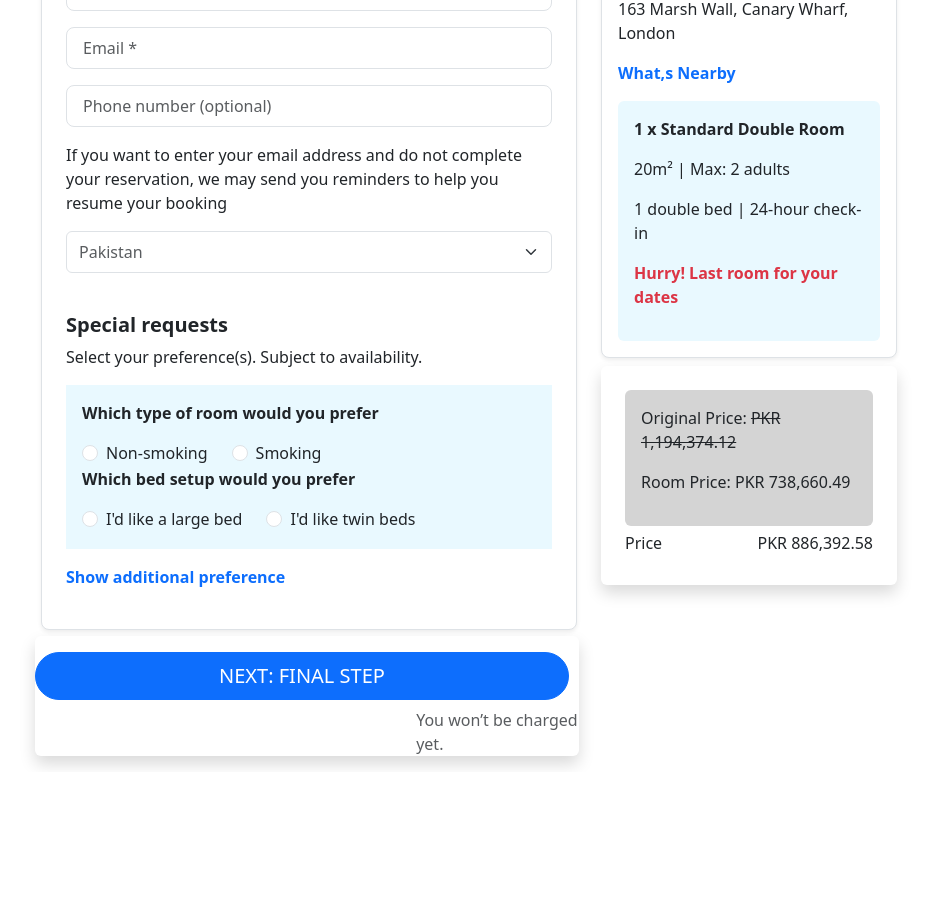
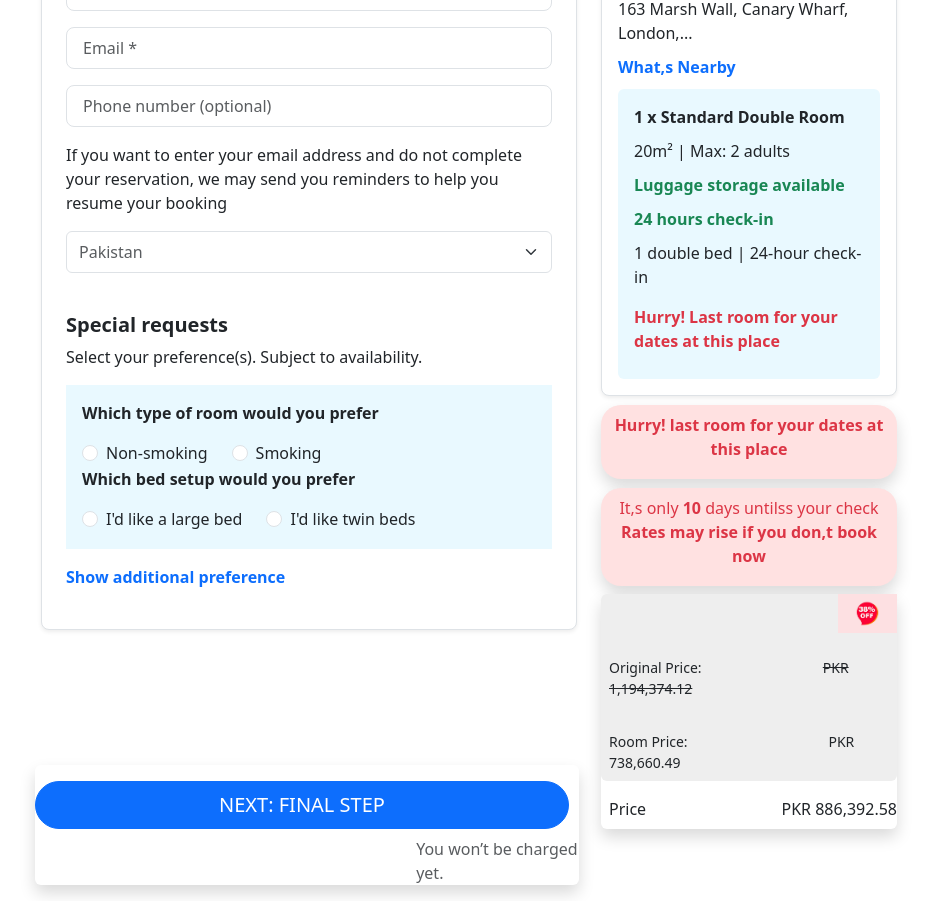
Before and after one commit to abrar0124/Bootstrap, a React (Create React App) app: page /Booknow in a window 1280 px wide. Shown: the part 360-1261 px from the top of the page, without its empty margins (131-1062 px from the left). Before the commit the page ends 1132 px from the top, so only its background shows below. Built offline with nearby package versions, Linux system fonts and the light colour scheme.

Commit message:
add ascending and descending order and make another component

```diff
--- a/src/components/Accomos.jsx
+++ b/src/components/Accomos.jsx
@@ -41,8 +41,14 @@ const hotelsData = [
   },
 ];
 const Accomos = () => {
-  const { searchQuery, selectedStars, selectedPrice, selectedDate, sortBy } =
-    useSelector((state) => state.hotels);
+  const {
+    searchQuery,
+    selectedStars,
+    selectedPrice,
+    selectedDate,
+    sortBy,
+    isAscending,
+  } = useSelector((state) => state.hotels);
   const filteredHotels = hotelsData.filter((hotel) => {
     const lowerCaseName = hotel.name.toLowerCase();
     const lowerCaseQuery = searchQuery.toLowerCase();
@@ -59,8 +65,10 @@ const Accomos = () => {
 
   // Sorting Logic (this was causing the error)
   if (sortBy === "price_lowest") {
-    filteredHotels.sort((a, b) => a.price - b.price);
-    console.log("SortBy Updated:", sortBy); // Console mai check karne ke liye
+    filteredHotels.sort((a, b) =>
+      isAscending ? a.price - b.price : b.price - a.price
+    );
+    console.log(isAscending);
   }
 
   return (
--- a/src/components/Booknow.jsx
+++ b/src/components/Booknow.jsx
@@ -25,12 +25,11 @@ const HotelBookingPage = () => {
           We are holding your price...
           <span className=" text-danger fw-bold">00:19:24</span>
         </div>
-
         {/* Main Content */}
         <div className="container w-75">
           <div className=" row mt-4">
             {/* Left Side - Form */}
-            <div className="col-lg-7">
+            <div className="col-md-7">
               <div className="card p-4 shadow-sm border rounded-3">
                 <h5 className="fw-bold">Who's the lead guest?</h5>
                 <form>
@@ -136,36 +135,64 @@ const HotelBookingPage = () => {
               </div>
             </div>
             {/* Right Side - Booking Summary */}
-            <div className="col-lg-4">
+            <div className="col-md-4">
               <div className="card p-3 shadow-sm border rounded-3">
                 <h6 className="fw-bold">
                   Britannia International Hotel <br /> Canary Wharf
                 </h6>
                 <p>⭐⭐⭐⭐</p>
                 <p className="text-primary fw-bold ">
-                  6.9 Good <span className="text-muted">(2133 reviews)</span>
+                  6.9 Good{" "}
+                  <span className="text-muted fw-normal">(2133 reviews)</span>
                 </p>
-                <p className="fs">163 Marsh Wall, Canary Wharf, London</p>
-                <p className=" fs text-primary fw-bold">What,s Nearby</p>
+                <p className="fs">163 Marsh Wall, Canary Wharf, London,...</p>
+                <p className=" fs text-primary fw-bold ">What,s Nearby</p>
                 <div className="bg-color p-3 rounded">
                   <p className=" fs fw-bold">1 x Standard Double Room</p>
                   <p className="fs">20m² | Max: 2 adults</p>
+                  <p className=" fs text-success fw-bold">
+                    Luggage storage available
+                  </p>
+                  <p className=" fs text-success fw-bold">24 hours check-in</p>
                   <p>1 double bed | 24-hour check-in</p>
                   <p className=" fs text-danger fw-bold">
-                    Hurry! Last room for your dates
+                    Hurry! Last room for your dates at this place
                   </p>
                 </div>
               </div>
-              <div className="shadow p-4 rounded mt-2">
-                <div className="bgs p-3 rounded">
-                  <p className="fs">
-                    Original Price: <del>PKR 1,194,374.12</del>
+              <div className="shadow p-2 text-center  danger">
+                <p className=" fs text-danger fw-bold">
+                  Hurry! last room for your dates at this place
+                </p>
+              </div>
+              <div className="shadow p-2 text-center  danger">
+                <p className=" fs text-danger ">
+                  It,s only <span className="text-danger fw-bold">10</span> days
+                  untilss your check{" "}
+                  <span className="fw-bold">
+                    Rates may rise if you don,t book now
+                  </span>
+                </p>
+              </div>
+              <div className="shadow rounded mt-2">
+                <div className="bgs rounded">
+                  <p>
+                    {" "}
+                    <img className="g" src="/Images/img38.png" alt="" />
                   </p>
-                  <p className="fs">Room Price: PKR 738,660.49</p>
+                  <p className="ff p-2">
+                    Original Price:{" "}
+                    <del className="ms fw-medium">PKR 1,194,374.12</del>
+                  </p>
+
+                  <p className=" ff fs p-2 mb-5">
+                    Room Price:{" "}
+                    <span className="mss fw-medium ">PKR 738,660.49 </span>
+                  </p>
                 </div>
                 <div className="d-flex gap-5 mt-2 justify-content-between">
-                  <h5 className="fs">Price</h5>
-                  <h4 className=" fs ">PKR 886,392.58</h4>
+                  <h5 className="fs md ms-2">Price</h5>
+                  <h4 className=" fs md ">PKR 886,392.58</h4>
                 </div>
               </div>
             </div>
--- a/src/components/Cheapplace.jsx
+++ b/src/components/Cheapplace.jsx
@@ -43,8 +43,14 @@ const hotelsData = [
   },
 ];
 function Cheapplace() {
-  const { searchQuery, selectedStars, selectedPrice, selectedDate, sortBy } =
-    useSelector((state) => state.hotels);
+  const {
+    searchQuery,
+    selectedStars,
+    selectedPrice,
+    selectedDate,
+    sortBy,
+    isAscending,
+  } = useSelector((state) => state.hotels);
   const filteredHotels = hotelsData.filter((hotel) => {
     const lowerCaseName = hotel.name.toLowerCase();
     const lowerCaseQuery = searchQuery.toLowerCase();
@@ -61,8 +67,10 @@ function Cheapplace() {
 
   // Sorting Logic (this was causing the error)
   if (sortBy === "price_lowest") {
-    filteredHotels.sort((a, b) => a.price - b.price);
-    console.log("SortBy Updated:", sortBy); // Console mai check karne ke liye
+    filteredHotels.sort((a, b) =>
+      isAscending ? a.price - b.price : b.price - a.price
+    );
+    console.log(isAscending);
   }
   return (
     <>
--- a/src/components/Fourstar.jsx
+++ b/src/components/Fourstar.jsx
@@ -44,8 +44,14 @@ const hotelsData = [
   },
 ];
 const Fourstar = () => {
-  const { searchQuery, selectedStars, selectedPrice, selectedDate, sortBy } =
-    useSelector((state) => state.hotels);
+  const {
+    searchQuery,
+    selectedStars,
+    selectedPrice,
+    selectedDate,
+    sortBy,
+    isAscending,
+  } = useSelector((state) => state.hotels);
   const filteredHotels = hotelsData.filter((hotel) => {
     const lowerCaseName = hotel.name.toLowerCase();
     const lowerCaseQuery = searchQuery.toLowerCase();
@@ -62,10 +68,11 @@ const Fourstar = () => {
 
   // Sorting Logic (this was causing the error)
   if (sortBy === "price_lowest") {
-    filteredHotels.sort((a, b) => a.price - b.price);
-    console.log("SortBy Updated:", sortBy); // Console mai check karne ke liye
+    filteredHotels.sort((a, b) =>
+      isAscending ? a.price - b.price : b.price - a.price
+    );
+    console.log(isAscending);
   }
-
   return (
     <>
       <div className="container border-top">
--- a/src/components/Home.jsx
+++ b/src/components/Home.jsx
@@ -20,12 +20,10 @@ import Bootstrapfooter2 from "./Bootstrapfooter2";
 import Bootstrapfooter3 from "./Bootstrapfooter3";
 import { setSearchQuery, setSelectedDate } from "../Redux/Hotelslice";
 import { useDispatch, useSelector } from "react-redux";
-
 const Home = () => {
   const dispatch = useDispatch();
   const searchQuery = useSelector((state) => state.hotels.searchQuery);
   const selectedDate = useSelector((state) => state.hotels.selectedDate);
-
   return (
     <>
       <div
--- a/src/components/Luxuryhotel.jsx
+++ b/src/components/Luxuryhotel.jsx
@@ -45,8 +45,14 @@ const hotelsData = [
 ];
 
 const Luxuryhotel = () => {
-  const { searchQuery, selectedStars, selectedPrice, selectedDate } =
-    useSelector((state) => state.hotels);
+  const {
+    searchQuery,
+    selectedStars,
+    selectedPrice,
+    selectedDate,
+    sortBy,
+    isAscending,
+  } = useSelector((state) => state.hotels);
   const filteredHotels = hotelsData.filter((hotel) => {
     const lowerCaseName = hotel.name.toLowerCase();
     const lowerCaseQuery = searchQuery.toLowerCase();
@@ -60,6 +66,12 @@ const Luxuryhotel = () => {
       selectedDate == null || hotel.availableDates == selectedDate;
     return matchesSearch && matchesStars && matchesPrice && matchesDate;
   });
+  if (sortBy === "price_lowest") {
+    filteredHotels.sort((a, b) =>
+      isAscending ? a.price - b.price : b.price - a.price
+    );
+    console.log(isAscending);
+  }
   return (
     <>
       <div className="container border-top">
--- a/src/components/Popularhotel.jsx
+++ b/src/components/Popularhotel.jsx
@@ -44,8 +44,14 @@ const hotelsData = [
 ];
 
 const Popularhotel = () => {
-  const { searchQuery, selectedStars, selectedPrice, selectedDate, sortBy } =
-    useSelector((state) => state.hotels);
+  const {
+    searchQuery,
+    selectedStars,
+    selectedPrice,
+    selectedDate,
+    sortBy,
+    isAscending,
+  } = useSelector((state) => state.hotels);
   const filteredHotels = hotelsData.filter((hotel) => {
     const lowerCaseName = hotel.name.toLowerCase();
     const lowerCaseQuery = searchQuery.toLowerCase();
@@ -60,10 +66,11 @@ const Popularhotel = () => {
     return matchesSearch && matchesStars && matchesPrice && matchesDate;
   });
 
-  // Sorting Logic (this was causing the error)
   if (sortBy === "price_lowest") {
-    filteredHotels.sort((a, b) => a.price - b.price);
-    console.log("SortBy Updated:", sortBy); // Console mai check karne ke liye
+    filteredHotels.sort((a, b) =>
+      isAscending ? a.price - b.price : b.price - a.price
+    );
+    console.log(isAscending);
   }
   return (
     <>
--- a/src/components/Reviews.jsx
+++ b/src/components/Reviews.jsx
@@ -38,9 +38,8 @@ const hotelsData = [
 ];
 
 const Reviews = () => {
-  const { searchQuery, selectedStars, selectedPrice, sortBy } = useSelector(
-    (state) => state.hotels
-  );
+  const { searchQuery, selectedStars, selectedPrice, sortBy, isAscending } =
+    useSelector((state) => state.hotels);
   const filteredHotels = hotelsData.filter((hotel) => {
     const lowerCaseName = hotel.name.toLowerCase();
     const lowerCaseQuery = searchQuery.toLowerCase();
@@ -55,8 +54,10 @@ const Reviews = () => {
 
   // Sorting Logic (this was causing the error)
   if (sortBy === "price_lowest") {
-    filteredHotels.sort((a, b) => a.price - b.price);
-    console.log("SortBy Updated:", sortBy); // Console mai check karne ke liye
+    filteredHotels.sort((a, b) =>
+      isAscending ? a.price - b.price : b.price - a.price
+    );
+    console.log(isAscending);
   }
   return (
     <>
--- a/src/components/Upcomingevents.jsx
+++ b/src/components/Upcomingevents.jsx
@@ -45,8 +45,14 @@ const hotelsData = [
   },
 ];
 const Upcomingevent = () => {
-  const { searchQuery, selectedStars, selectedPrice, selectedDate, sortBy } =
-    useSelector((state) => state.hotels);
+  const {
+    searchQuery,
+    selectedStars,
+    selectedPrice,
+    selectedDate,
+    sortBy,
+    isAscending,
+  } = useSelector((state) => state.hotels);
   const filteredHotels = hotelsData.filter((hotel) => {
     const lowerCaseName = hotel.name.toLowerCase();
     const lowerCaseQuery = searchQuery.toLowerCase();
@@ -61,10 +67,11 @@ const Upcomingevent = () => {
     return matchesSearch && matchesStars && matchesPrice;
   });
 
-  // Sorting Logic (this was causing the error)
   if (sortBy === "price_lowest") {
-    filteredHotels.sort((a, b) => a.price - b.price);
-    console.log("SortBy Updated:", sortBy); // Console mai check karne ke liye
+    filteredHotels.sort((a, b) =>
+      isAscending ? a.price - b.price : b.price - a.price
+    );
+    console.log(isAscending);
   }
   return (
     <>
--- a/src/components/customscss.scss
+++ b/src/components/customscss.scss
@@ -69,7 +69,7 @@
 .max-class {
   width: 42.5%;
   margin-left: 13%;
-  margin-top: 0.5%;
+  margin-top: -5%;
 }
 .text {
   width: 98%;
@@ -81,8 +81,30 @@
 }
 .fs {
   font-size: 16px;
+  margin-bottom: 10px;
 }
 .bgs {
-  background-color: rgb(212, 212, 212);
-  padding: 10px;
+  background-color: rgb(238, 238, 238);
 }
+.danger {
+  background-color: rgb(255, 225, 225);
+  margin-top: 3%;
+  border-radius: 20px;
+}
+
+.ms {
+  margin-left: 42%;
+}
+.ff {
+  font-size: 14px;
+}
+.mss {
+  margin-left: 49%;
+}
+.md {
+  margin-top: -10%;
+}
+.g {
+  width: 20%;
+  margin-left: 80%;
+}
```
Also changed, not shown: src/components/Londonbreakfast.jsx (+12 -6 lines), public/Images/img38.png (added), public/Images/logo192.png (added).
